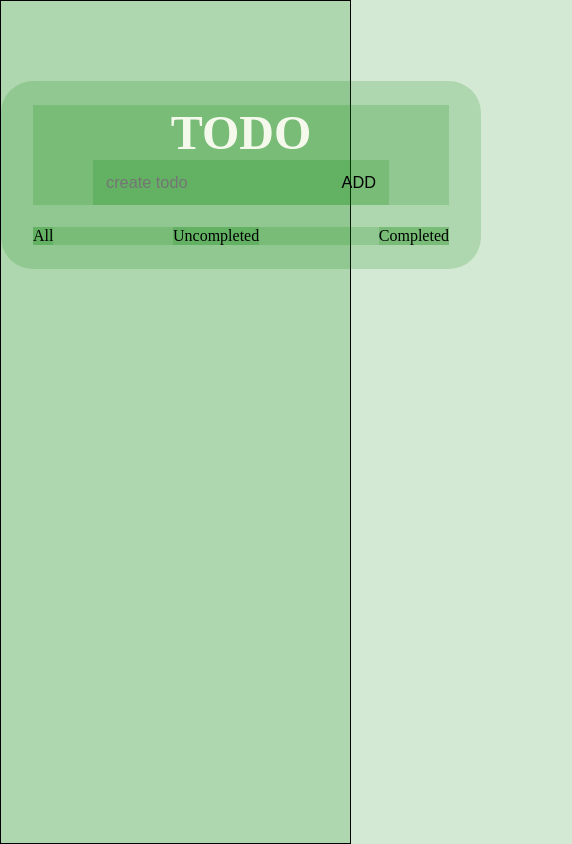
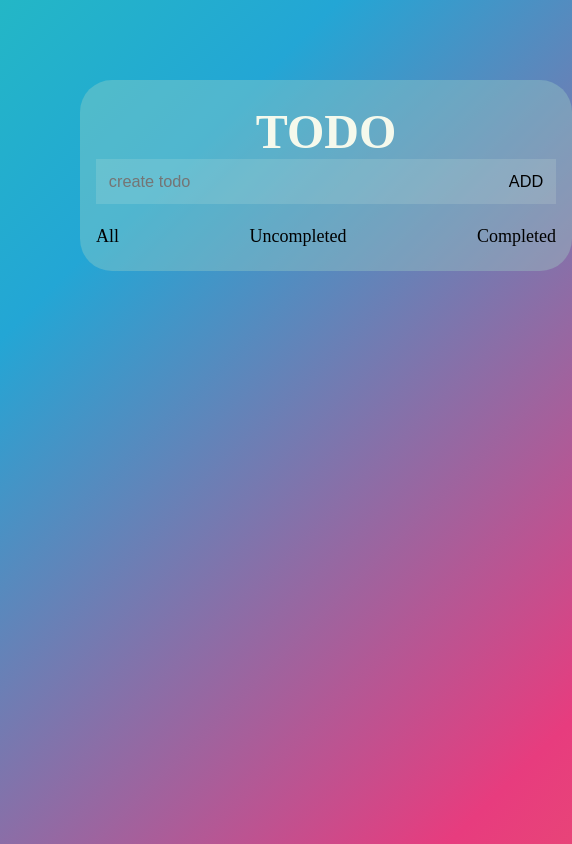
Before and after one commit to asterisktotle/todo_list, a plain HTML site: page todo-list/index.html in a window 390 px wide. Shown: the whole page, 572 px wide, since content can reach past the window. Drawn offline with Linux system fonts and the light colour scheme.

Commit message:
Update style.css

```diff
--- a/todo-list/style.css
+++ b/todo-list/style.css
@@ -42,6 +42,10 @@ body {
 	display: flex;
 
 	justify-content: center;
+}
+.user-input {
+	width: 25rem;
+	margin: 0;
 }
 h1 {
 	text-align: center;
@@ -123,20 +127,35 @@ label {
 	cursor: pointer;
 }
 
-@media (max-width: 800px) {
+@media (max-width: 700px) {
 	* {
 		box-sizing: border-box;
-		background: rgba(0, 128, 0, 0.171) !important;
+		/* background: rgba(0, 128, 0, 0.171) !important; */
 	}
 
 	body {
-		display: block;
-		max-width: 90dvw;
-		border: solid black 1px;
-		overflow: hidden;
+		display: flex;
+		/* justify-content: center; */
+		/* align-items: center; */
+		max-height: 100dvh;
+		font-size: large;
+		padding-inline: 5rem;
+		padding-bottom: 10rem;
+		background-size: 300% 200%;
 	}
 	.wrapper {
-		overflow: hidden;
-		max-width: 50%;
+		padding-inline: 1rem;
+	}
+
+	@keyframes gradient {
+		0% {
+			background-position: 0% 30%;
+		}
+		50% {
+			background-position: 50% 30%;
+		}
+		100% {
+			background-position: 50% 30%;
+		}
 	}
 }
```
